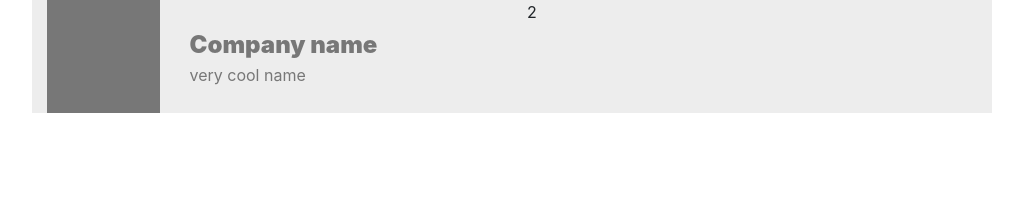
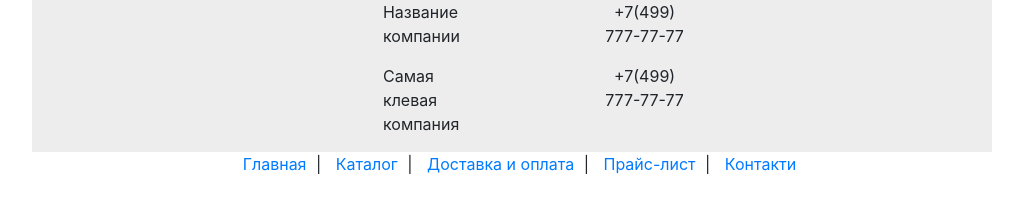
Before and after one commit to prokofmax/Maket_2, a plain HTML site: page index.html in a window 1280 px wide. Shown: the whole page, without its empty margins (128-1151 px from the left). Drawn offline with nearby package versions, Linux system fonts and the light colour scheme.

Commit message:
Update index.html

```diff
--- a/index.html
+++ b/index.html
@@ -3,57 +3,64 @@
   <head>
     <!-- Required meta tags -->
     <meta charset="utf-8">
-    <meta name="viewport" content="width=device-width, initial-scale=1, shrink-to-fit=no">
+    <meta name="viewport" content="width=device-width, initial-scale=1">
 
     <!-- Bootstrap CSS -->
+
     <link rel="stylesheet" href="css/style.css">
-    <link rel="stylesheet" href="https://cdn.jsdelivr.net/npm/bootstrap@4.6.0/dist/css/bootstrap.min.css" integrity="sha384-B0vP5xmATw1+K9KRQjQERJvTumQW0nPEzvF6L/Z6nronJ3oUOFUFpCjEUQouq2+l" crossorigin="anonymous">
-
-    <title>Hello, world!</title>
+    <link rel="preconnect" href="https://fonts.googleapis.com">
+    <link rel="preconnect" href="https://fonts.gstatic.com" crossorigin>
+    <link href="https://fonts.googleapis.com/css2?family=PT+Sans&display=swap" rel="stylesheet">
+    <link rel="stylesheet" href="bootstrap/css/bootstrap.min.css">
+    <title>maket_2</title>
   </head>
   <body>
-    <div class="container-fluid header-wrap">
+<div class="main">
+    <div class="header-wrap">
         <div class="header">
-            <div class="col-6 d-flex justify-content-center">
-                <div class="col-3 header-logo"></div>
-
-                <div class="col-9 company-titles flex-wrap d-flex align-content-center">
-                    <div class="company-name col-12">
-                        Company name
+            <div class="row">
+                <div class="col-4 offset-1 d-flex logs">
+                    <div class="col-3">
+                        <img class="logo"   src="" alt="">
                     </div>
 
-                    <div class="company-subtitle col-12">
-                        very cool name
+                    <div class="col-6 logs"> <p class="named">Название <br> компании</p>
+
+                       <p class="little"> Самая клевая компания</p>
                     </div>
                 </div>
-            </div>
 
-            <div class="col-6">
-                2
+                <div class="col-3 offset-3 text-center cont">
+                    <p>+7(499) 777-77-77</p>
+                    <p>+7(499) 777-77-77</p>
+                </div>
+
             </div>
         </div>
     </div>
+<div class="menu">
 
+        <div class="col-12 men d-flex links">
+            <div style="margin: auto;">
+                <a  style="padding: 0 5px 0 20px;" class="" href="glavnaya.com">Главная</a>
+                <span class="palka " >|</span>
+                <a  style="padding: 0 5px 0 10px;" class="" href="glavnaya.com">Каталог</a>
+                <span class="palka " >|</span>
+                <a  style="padding: 0 5px 0 10px; " class="" href="glavnaya.com">Доставка и оплата</a>
+                <span class="palka " >|</span>
+                <a  style="padding: 0 5px 0 10px;" class="" href="glavnaya.com">Прайс-лист</a>
+                <span class="palka " >|</span>
+                <a  style="padding: 0 5px 0 10px;" class="" href="glavnaya.com">Контакти</a>
+            </div>
 
+        </div>
+</div>
+<div class="slider-wrap">
+    <div class="slider">
+        <img class="slider"  src="img/banner.png" alt="">
+    </div>
 
-
-
-    <script>
-        let header_logo = document.querySelector('.header-logo');
-
-        header_logo.style.height = header_logo.offsetWidth + "px"
-    </script>
-    <!-- Optional JavaScript; choose one of the two! -->
-
-    <!-- Option 1: jQuery and Bootstrap Bundle (includes Popper) -->
-    <script src="https://code.jquery.com/jquery-3.5.1.slim.min.js" integrity="sha384-DfXdz2htPH0lsSSs5nCTpuj/zy4C+OGpamoFVy38MVBnE+IbbVYUew+OrCXaRkfj" crossorigin="anonymous"></script>
-    <script src="https://cdn.jsdelivr.net/npm/bootstrap@4.6.0/dist/js/bootstrap.bundle.min.js" integrity="sha384-Piv4xVNRyMGpqkS2by6br4gNJ7DXjqk09RmUpJ8jgGtD7zP9yug3goQfGII0yAns" crossorigin="anonymous"></script>
-
-    <!-- Option 2: Separate Popper and Bootstrap JS -->
-    <!--
-    <script src="https://code.jquery.com/jquery-3.5.1.slim.min.js" integrity="sha384-DfXdz2htPH0lsSSs5nCTpuj/zy4C+OGpamoFVy38MVBnE+IbbVYUew+OrCXaRkfj" crossorigin="anonymous"></script>
-    <script src="https://cdn.jsdelivr.net/npm/popper.js@1.16.1/dist/umd/popper.min.js" integrity="sha384-9/reFTGAW83EW2RDu2S0VKaIzap3H66lZH81PoYlFhbGU+6BZp6G7niu735Sk7lN" crossorigin="anonymous"></script>
-    <script src="https://cdn.jsdelivr.net/npm/bootstrap@4.6.0/dist/js/bootstrap.min.js" integrity="sha384-+YQ4JLhjyBLPDQt//I+STsc9iw4uQqACwlvpslubQzn4u2UU2UFM80nGisd026JF" crossorigin="anonymous"></script>
-    -->
+</div>
+</div>
   </body>
 </html>
```
